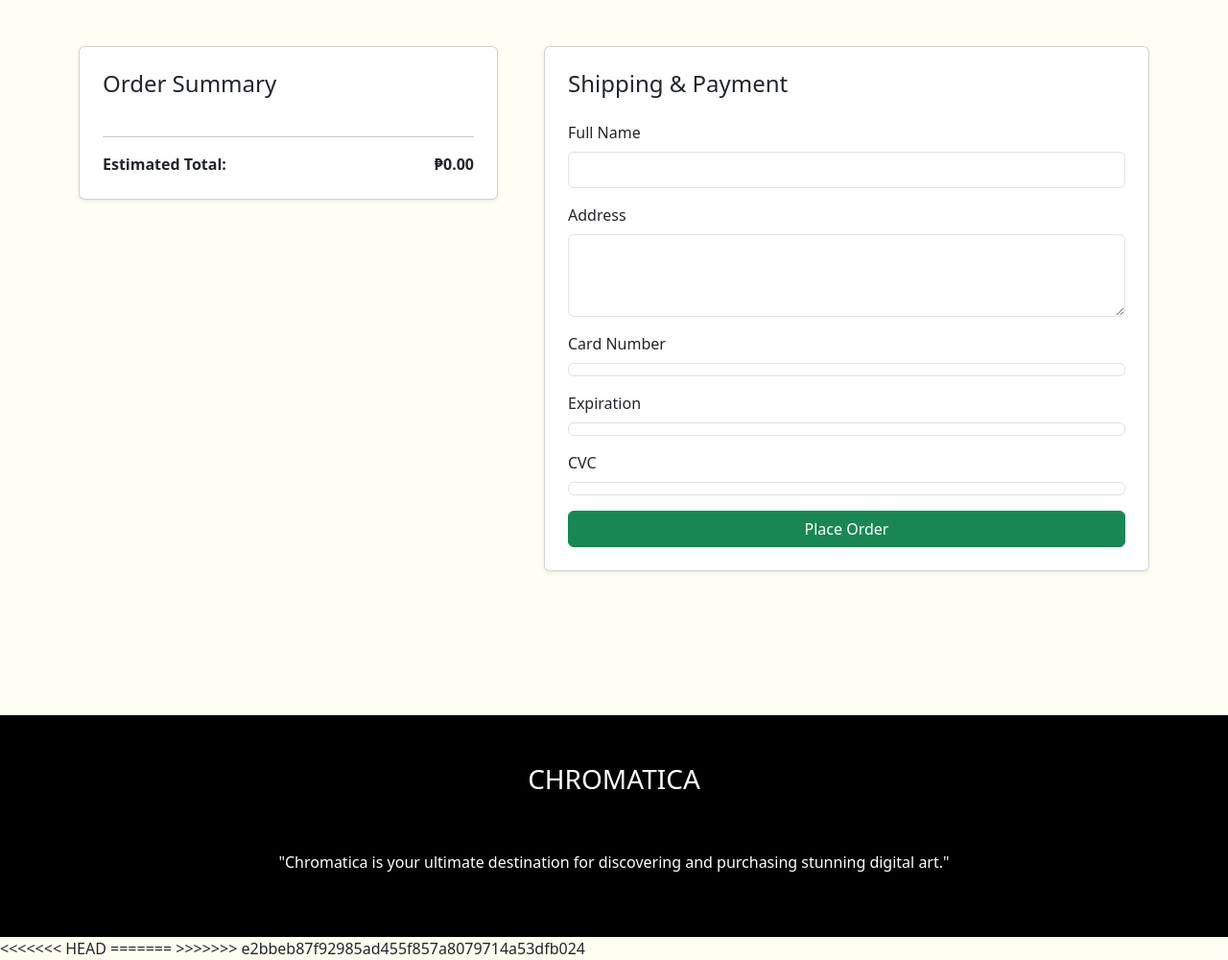
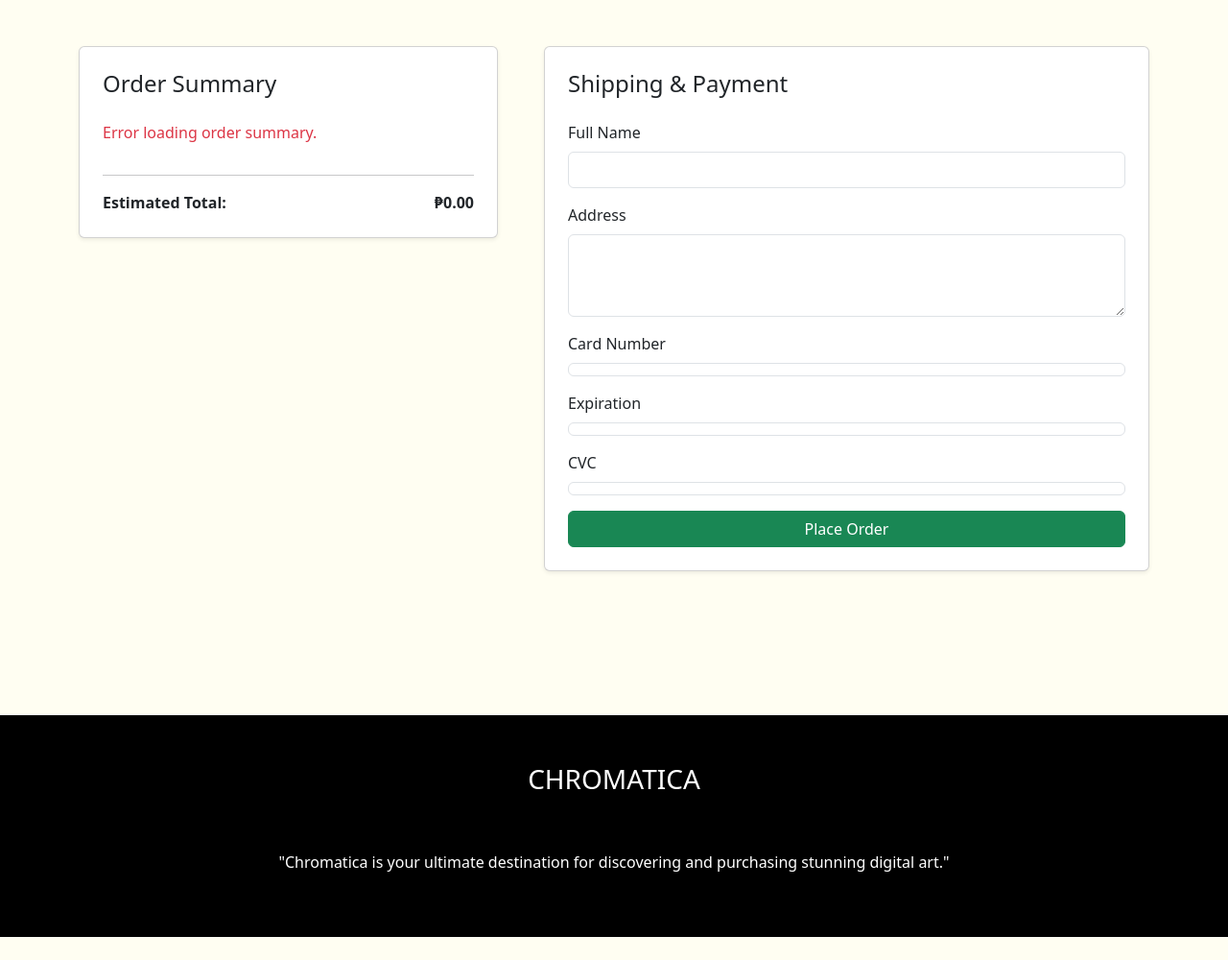
Before and after one commit to maykaila/it3103a-todo, a PHP site: page /views/checkout.html in a window 1280 px wide. Shown: the part 116-1116 px from the top of the page at 96% size. After the commit the page ends 1092 px from the top, so only its background shows below. Run offline with PHP 8.4, Linux system fonts and the light colour scheme; some libraries are stand-ins or nearby versions.

Commit message:
gi accept current change

```diff
--- a/IT3103A-PAINTING CHURVA/php/checkout.php
+++ b/IT3103A-PAINTING CHURVA/php/checkout.php
@@ -67,8 +67,4 @@
 } else {
     echo json_encode(['status' => 'error', 'message' => 'Invalid request method.']);
 }
-<<<<<<< HEAD
 ?>
-=======
-?>
->>>>>>> e2bbeb87f92985ad455f857a8079714a53dfb024
--- a/IT3103A-PAINTING CHURVA/scripts/checkout.js
+++ b/IT3103A-PAINTING CHURVA/scripts/checkout.js
@@ -97,8 +97,4 @@
   })
   .catch(err => {
     console.error('Error fetching order details:', err);
-<<<<<<< HEAD
   });
-=======
-  });
->>>>>>> e2bbeb87f92985ad455f857a8079714a53dfb024
--- a/IT3103A-PAINTING CHURVA/views/checkout.html
+++ b/IT3103A-PAINTING CHURVA/views/checkout.html
@@ -96,8 +96,4 @@
 
     </body>
 
-<<<<<<< HEAD
 </html>
-=======
-</html>
->>>>>>> e2bbeb87f92985ad455f857a8079714a53dfb024
```
